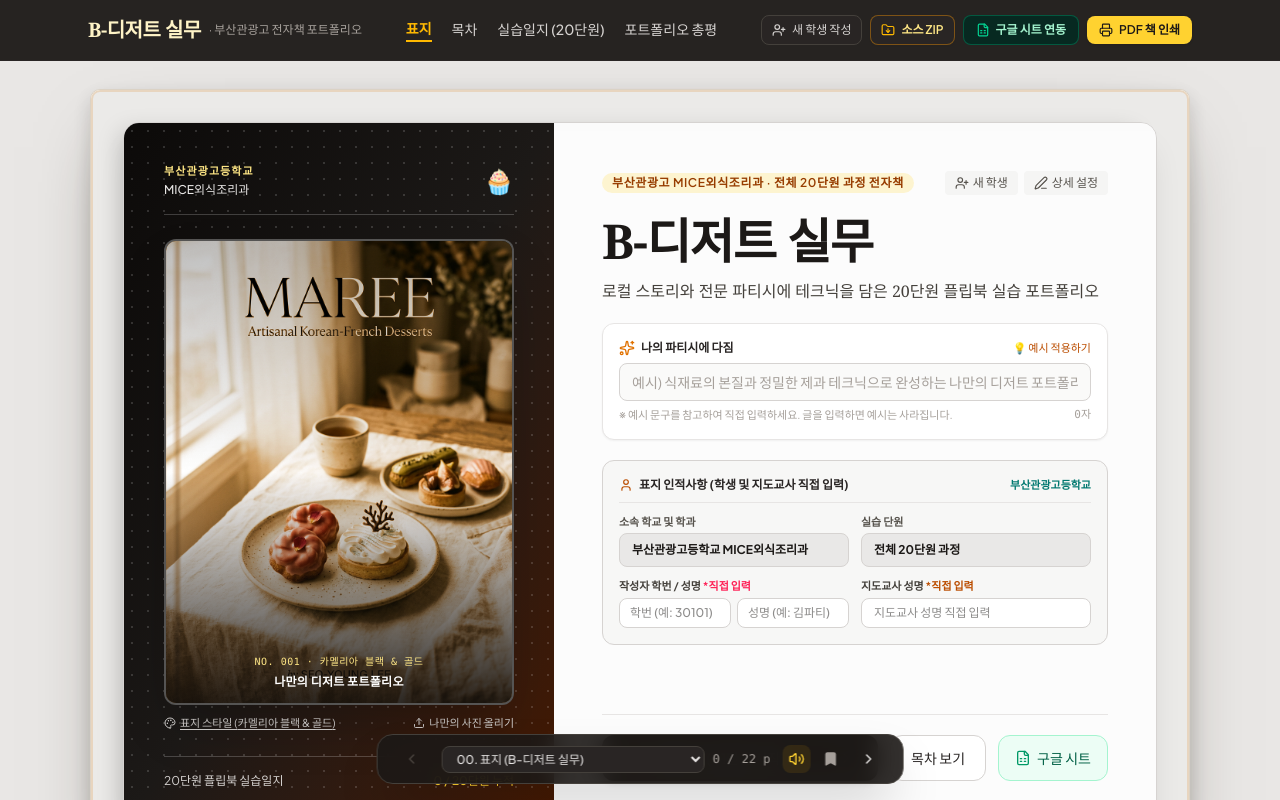
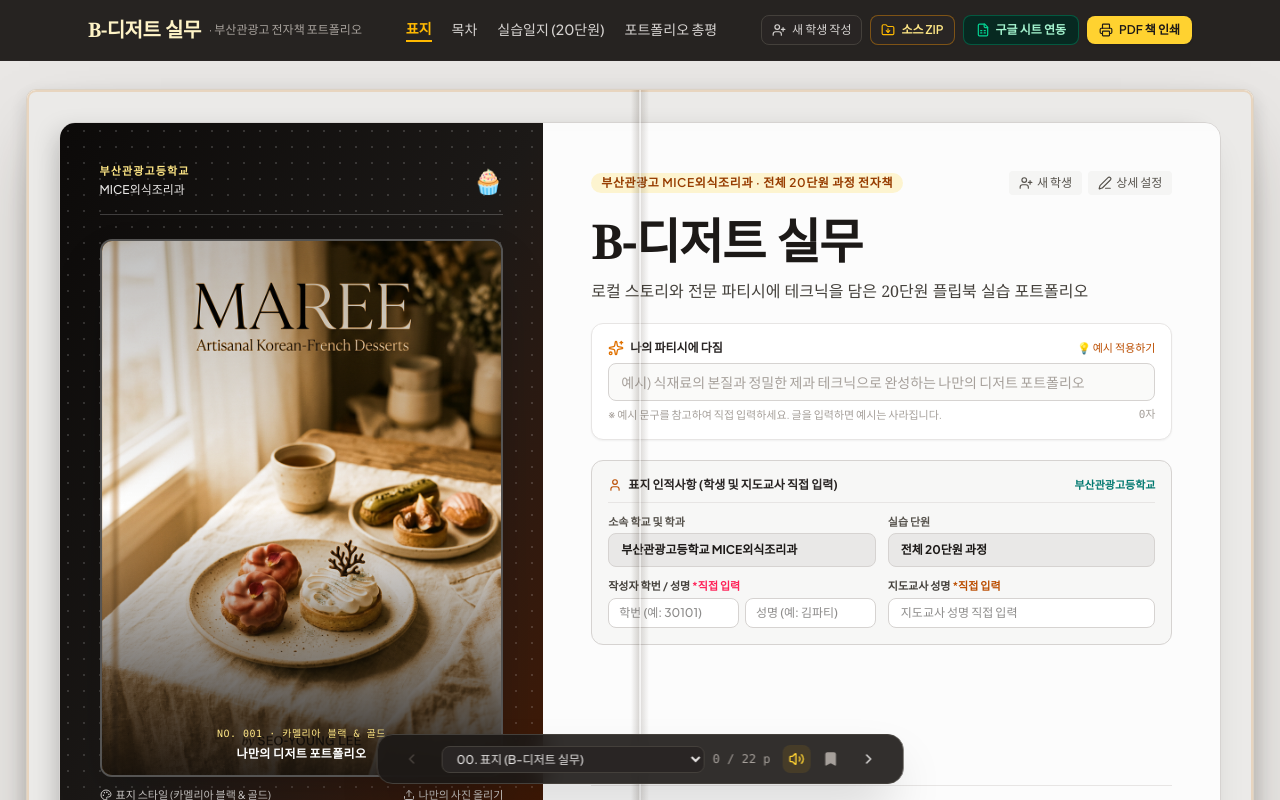
Before and after one commit to teacher203/bst-bc, a React (Vite) app: page / in a window 1280 px wide. Shown: the top 800 px of the page. Built offline with nearby package versions, Linux system fonts and the light colour scheme.

Commit message:
Balance unit spreads and present cover as two pages

```diff
--- a/src/App.tsx
+++ b/src/App.tsx
@@ -255,6 +255,7 @@ export default function App() {
   };
 
   const isUnitSpread = activePage >= 2 && activePage <= 21;
+  const isCoverSpread = activePage === 0;
 
   return (
     <div className="min-h-screen bg-stone-200/90 text-stone-900 flex flex-col selection:bg-amber-100 selection:text-amber-900 pb-20">
@@ -277,13 +278,13 @@ export default function App() {
 
       {/* Desktop opens as a true two-page spread; mobile keeps one readable leaf. */}
       <main className="flex-1 book-stage px-0 lg:px-4 py-0 lg:py-7">
-        <div className={`open-book ${isUnitSpread ? 'unit-spread' : 'is-single'}`}>
+        <div className={`open-book ${isUnitSpread ? 'unit-spread' : isCoverSpread ? 'cover-spread' : 'is-single'}`}>
           {isUnitSpread && (
             <section className="book-face book-face-left is-active-page" aria-label={`${UNITS_DATA[activePage - 2].code}단원 첫 번째 페이지`}>
               {renderBookPage(activePage, 'left')}
             </section>
           )}
-          <section className={`book-face ${isUnitSpread ? 'book-face-right' : 'book-face-single'} is-active-page`} aria-label={isUnitSpread ? `${UNITS_DATA[activePage - 2].code}단원 두 번째 페이지` : `${activePage}쪽`}>
+          <section className={`book-face ${isUnitSpread ? 'book-face-right' : isCoverSpread ? 'book-face-cover' : 'book-face-single'} is-active-page`} aria-label={isUnitSpread ? `${UNITS_DATA[activePage - 2].code}단원 두 번째 페이지` : `${activePage}쪽`}>
               {renderBookPage(activePage, isUnitSpread ? 'right' : 'full')}
             </section>
 
--- a/src/components/UnitPage.tsx
+++ b/src/components/UnitPage.tsx
@@ -710,7 +710,11 @@ export const UnitPage: React.FC<UnitPageProps> = ({
             </div>
           </section>
 
+          </>
+          )}
+
           {/* Section 3: 학생 자기평가 */}
+          {((showLeftPage && unit.id <= 13) || (showRightPage && unit.id >= 14)) && (
           <section className="space-y-3">
             <h2 className="font-serif-kr text-base sm:text-lg font-bold text-stone-900">
               ③ 학생 자기평가 &amp; 성찰 기록
@@ -800,8 +804,11 @@ export const UnitPage: React.FC<UnitPageProps> = ({
               </div>
             </div>
           </section>
+          )}
 
           {/* Section 4: 교과서 기반 스마트 실습코치 */}
+          {showRightPage && (
+          <>
           <section className="p-5 sm:p-6 rounded-2xl bg-gradient-to-br from-stone-50 to-amber-50/40 border border-stone-300 space-y-4">
             <div className="flex flex-col sm:flex-row sm:items-center justify-between gap-3 pb-3 border-b border-stone-200">
               <div className="flex items-center gap-2.5">
--- a/src/index.css
+++ b/src/index.css
@@ -52,8 +52,10 @@
 }
 
 .open-book.is-single { display: block; width: min(1100px, 96vw); }
+.open-book.cover-spread { width: min(1320px, 96vw); }
 .book-face { min-width: 0; background: #fffefb; overflow: hidden; position: relative; }
 .book-face-single { border-radius: 9px 9px 12px 12px; }
+.book-face-cover { grid-column: 1 / -1; border-radius: 9px 9px 12px 12px; }
 .book-face-left { border-radius: 9px 0 0 12px; box-shadow: inset -28px 0 34px -34px rgba(40, 29, 17, 0.75); }
 .book-face-right { border-radius: 0 9px 12px 0; box-shadow: inset 28px 0 34px -34px rgba(40, 29, 17, 0.75); }
 .book-face > * { min-height: 100%; }
@@ -86,10 +88,12 @@
 @media (min-width: 1024px) {
   .book-face .max-w-6xl, .book-face .max-w-5xl, .book-face .max-w-4xl { max-width: 100%; }
   .book-face { font-size: 0.92rem; }
+  .unit-spread .book-face-left .space-y-8,
+  .unit-spread .book-face-right .space-y-8 { gap: 1.35rem; }
 }
 
 @media (max-width: 1023px) {
-  .open-book, .open-book.is-single { display: block; width: 100%; border: 0; border-radius: 0; box-shadow: none; margin-bottom: 5rem; }
+  .open-book, .open-book.is-single, .open-book.cover-spread { display: block; width: 100%; border: 0; border-radius: 0; box-shadow: none; margin-bottom: 5rem; }
   .book-face { display: none; border-radius: 0; box-shadow: none; }
   .book-face.is-active-page { display: block; }
   .book-gutter { display: none; }
```
